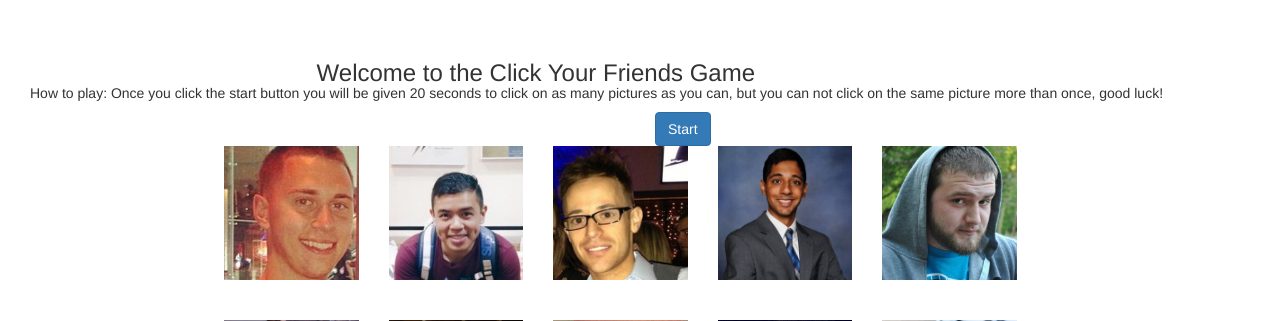
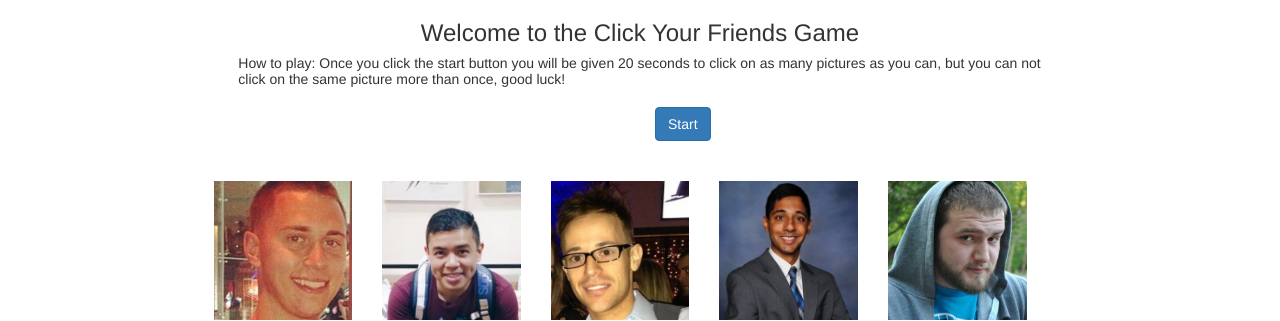
Before and after one commit to Cbmoate/clickyourfriends, a PHP site: page /home.html in a window 1280 px wide. Shown: the top 321 px of the page. Run offline with PHP 8.4, Linux system fonts and the light colour scheme; some libraries are stand-ins or nearby versions.

Commit message:
centered/aligned headings

```diff
--- a/home.html
+++ b/home.html
@@ -8,17 +8,17 @@
 <body>
   <div class="container-fluid">
     <div class="row-fluid">
-      <div class="col-lg-offset col-md-10">
+      <div class="col-md-offset-1 col-md-10">
       <h3 class="welcome"> Welcome to the Click Your Friends Game</h3>
       </div>
-    <div>
+    </div>
     <div class="row-fluid">
-      <div class="col-md-12">
+      <div class="col-md-8 col-md-offset-2">
       <h5 class="howto">How to play: Once you click the start button you will be given 20 seconds to click on as many pictures as you can, but you can not click on the same picture more than once, good luck!</h5>
       </div>
     </div>
     <div class="row-fluid">
-      <div class="col-sm-offset-6 col-lg-2">
+      <div class="col-sm-offset-6 col-md-2">
       <button id="start" class="btn btn-primary" data-state="start">Start</button>
       </div>
     </div>
--- a/styles/style.css
+++ b/styles/style.css
@@ -14,12 +14,3 @@
   margin-bottom: 0;
   text-align: center;
 }
-
-.howto{
-  margin-top: 0;
-  margin-bottom: 0;
-}
-
-.btn{
-  text-align: center;
-}
```
